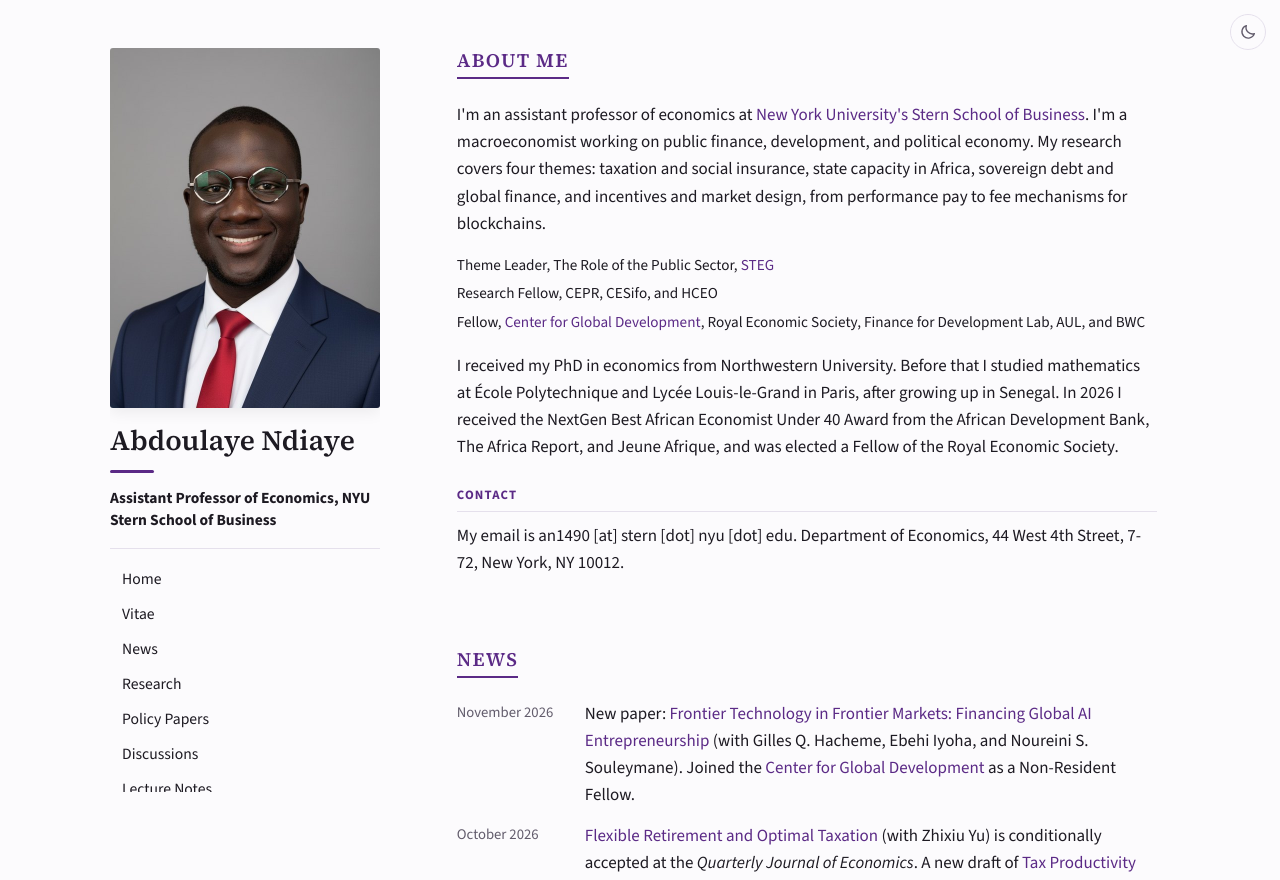
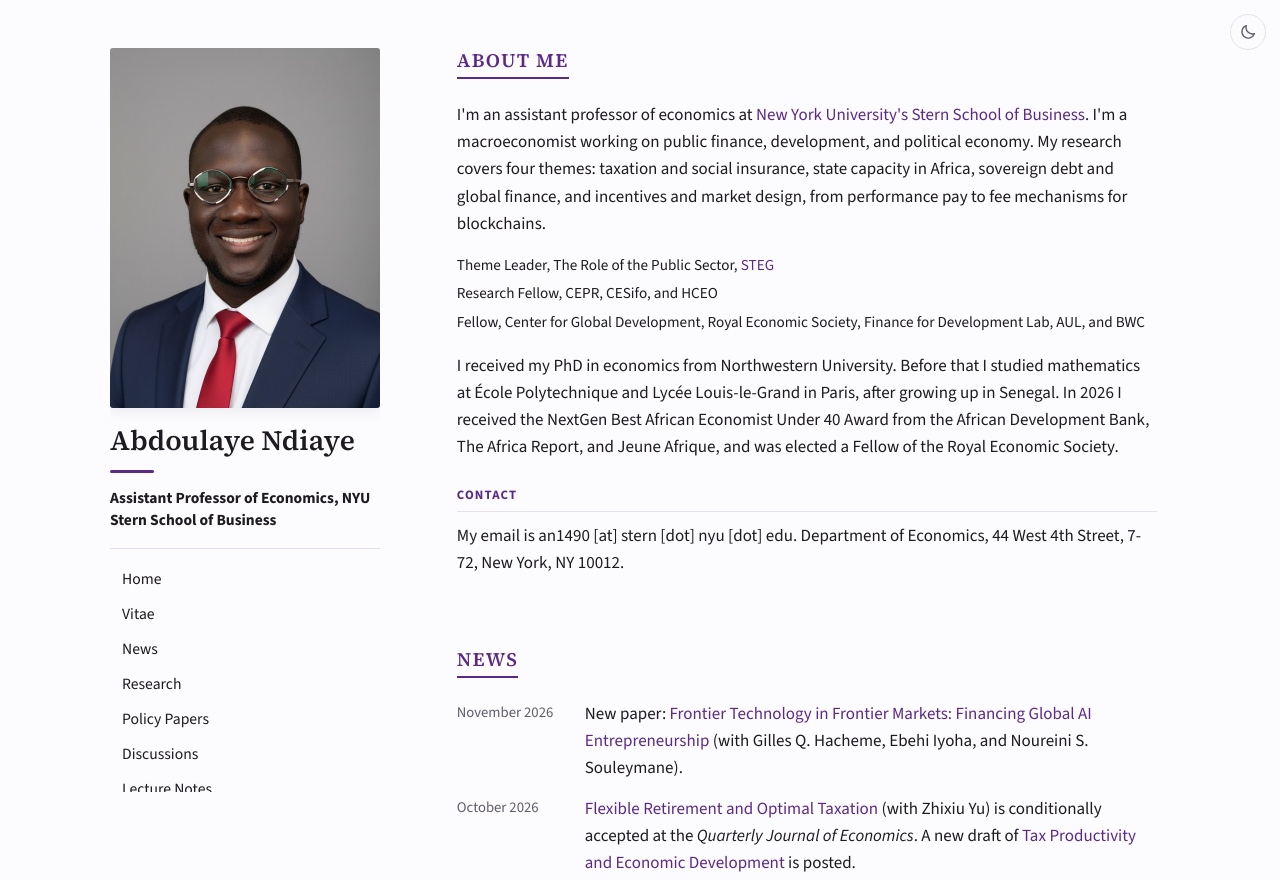
Before and after one commit to abdouecon/abdouecon.github.io, a plain HTML site: page index.html in a window 1280 px wide. Shown: the top 880 px of the page. Drawn offline with nearby package versions, Linux system fonts and the light colour scheme.

Commit message:
Drop CGD news line and CGD link
Co-Authored-By: Claude Opus 5.5 <noreply@anthropic.com>
Claude-Session: https://claude.ai/code/session_01WKP3LGinc9ZiuAjGFtqmZJ

```diff
--- a/index.html
+++ b/index.html
@@ -191,7 +191,7 @@ footer{color:var(--muted);font-size:.85rem;border-top:1px solid var(--line);padd
       <ul class="affil small">
         <li>Theme Leader, The Role of the Public Sector, <a href="https://steg.cepr.org/" target="_blank" rel="noopener">STEG</a></li>
         <li>Research Fellow, CEPR, CESifo, and HCEO</li>
-        <li>Fellow, <a href="https://www.cgdev.org/" target="_blank" rel="noopener">Center for Global Development</a>, Royal Economic Society, Finance for Development Lab, AUL, and BWC</li>
+        <li>Fellow, Center for Global Development, Royal Economic Society, Finance for Development Lab, AUL, and BWC</li>
       </ul>
       <p>I received my PhD in economics from Northwestern University. Before that I studied mathematics at École Polytechnique and Lycée Louis-le-Grand in Paris, after growing up in Senegal. In 2026 I received the NextGen Best African Economist Under 40 Award from the African Development Bank, The Africa Report, and Jeune Afrique, and was elected a Fellow of the Royal Economic Society.</p>
       <h4>Contact</h4>
@@ -201,7 +201,7 @@ footer{color:var(--muted);font-size:.85rem;border-top:1px solid var(--line);padd
     <section id="news">
       <h2>News</h2>
       <ul class="news">
-        <li><time>November 2026</time><div>New paper: <a href="/research/papers/AI_global.pdf" target="_blank" rel="noopener">Frontier Technology in Frontier Markets: Financing Global AI Entrepreneurship</a> (with Gilles Q. Hacheme, Ebehi Iyoha, and Noureini S. Souleymane). Joined the <a href="https://www.cgdev.org/" target="_blank" rel="noopener">Center for Global Development</a> as a Non-Resident Fellow.</div></li>
+        <li><time>November 2026</time><div>New paper: <a href="/research/papers/AI_global.pdf" target="_blank" rel="noopener">Frontier Technology in Frontier Markets: Financing Global AI Entrepreneurship</a> (with Gilles Q. Hacheme, Ebehi Iyoha, and Noureini S. Souleymane).</div></li>
         <li><time>October 2026</time><div><a href="/research/papers/FROT.pdf" target="_blank" rel="noopener">Flexible Retirement and Optimal Taxation</a> (with Zhixiu Yu) is conditionally accepted at the <em>Quarterly Journal of Economics</em>. A new draft of <a href="/research/papers/Tax_Productivity.pdf" target="_blank" rel="noopener">Tax Productivity and Economic Development</a> is posted.</div></li>
         <li><time>August 2026</time><div>Named in The Africa Report's <a href="https://www.theafricareport.com/427128/from-dangote-and-tyla-to-vozinha-and-rebecca-enonchong-26-africans-making-waves-in-2026/" target="_blank" rel="noopener">list of 26 Africans making waves in 2026</a>.</div></li>
         <li><time>July 2026</time><div>Revised versions of <a href="/research/papers/Property_Tax.pdf" target="_blank" rel="noopener">Property Taxes and Housing Allocation Under Financial Constraints</a> and <a href="/research/papers/feepolicies.pdf" target="_blank" rel="noopener">Blockchain Fee Policies</a> are posted.</div></li>
```
